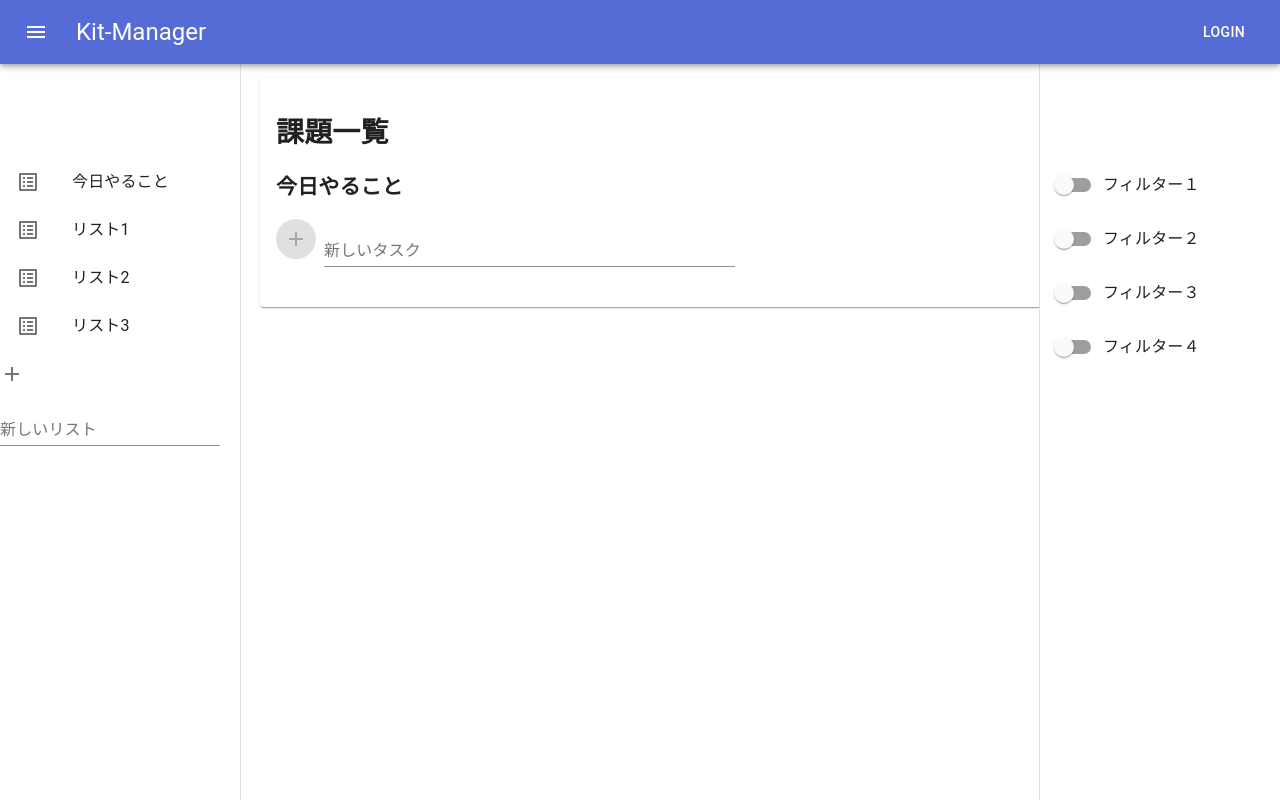
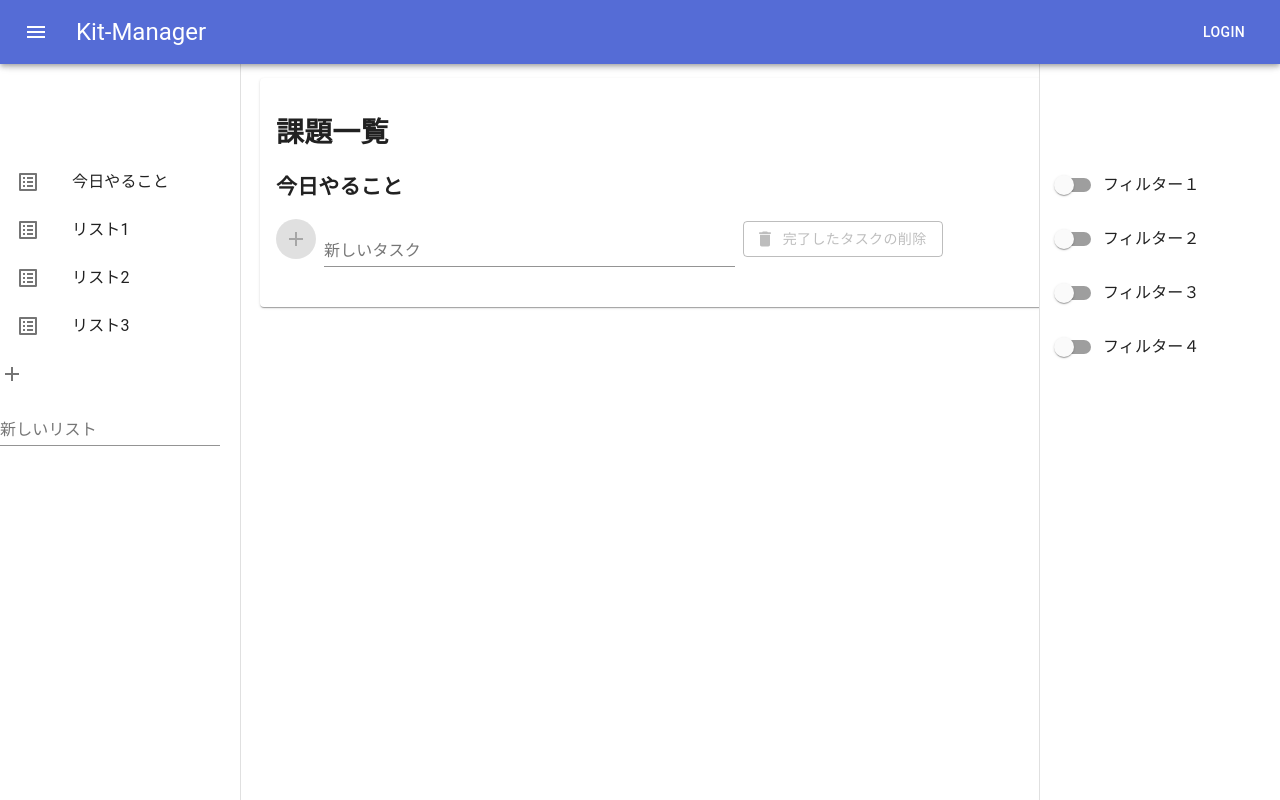
Before and after one commit to rainierrr/task-manager, a React app in the folder frontend/: page / in a window 1280 px wide. Shown: the top 800 px of the page. Built offline with nearby package versions, Linux system fonts and the light colour scheme; the HTML template or start-up script is replaced by a standard one.

Commit message:
完了したタスクをまとめて削除するボタンを追加

```diff
--- a/frontend/src/ListFilter.tsx
+++ b/frontend/src/ListFilter.tsx
@@ -2,9 +2,6 @@ import React from 'react';
 import Drawer from '@material-ui/core/Drawer';
 import List from '@material-ui/core/List';
 import ListItem from '@material-ui/core/ListItem';
-import ListItemIcon from '@material-ui/core/ListItemIcon';
-import ListItemText from '@material-ui/core/ListItemText';
-import ListAltIcon from '@material-ui/icons/ListAlt';
 import { makeStyles, createStyles, Theme } from '@material-ui/core/styles';
 import Switch from '@material-ui/core/Switch';
 import FormControlLabel from '@material-ui/core/FormControlLabel';
--- a/frontend/src/Tasks/Actions.ts
+++ b/frontend/src/Tasks/Actions.ts
@@ -3,6 +3,7 @@ export type Actions = (
   | AddTaskAction
   | DeleteTaskAction
   | CheckTaskAction
+  | DeleteAllCompletedTaskAction
 );
 
 export interface AddTaskAction extends Action {
@@ -13,6 +14,10 @@ export interface AddTaskAction extends Action {
 export interface DeleteTaskAction extends Action {
   type: 'DELETE_TASK';
   id: number;
+}
+
+export interface DeleteAllCompletedTaskAction extends Action {
+  type: 'DELETE_ALL_COMPLETED_TASK_ACTION';
 }
 
 export interface CheckTaskAction extends Action {
@@ -35,6 +40,12 @@ export function deleteTaskAction(id:number) : DeleteTaskAction {
   }
 }
 
+export function deleteAllCompletedTaskAction() : DeleteAllCompletedTaskAction {
+  return {
+    type: 'DELETE_ALL_COMPLETED_TASK_ACTION'
+  }
+}
+
 export function checkTaskAction(id:number, completed:boolean) : CheckTaskAction {
   return {
     type: 'CHECK_TASK',
--- a/frontend/src/Tasks/index.tsx
+++ b/frontend/src/Tasks/index.tsx
@@ -3,7 +3,10 @@ import { useEffect } from 'react'
 import { makeStyles, createStyles, Theme } from '@material-ui/core/styles'
 import { useSelector, useDispatch } from 'react-redux';
 import { RootState } from '../store'
-import { addTaskAction } from './Actions'
+import {
+  addTaskAction,
+  deleteAllCompletedTaskAction
+} from './Actions'
 import { TaskType } from './Type'
 import Task from './Task'
 import List from '@material-ui/core/List'
@@ -12,6 +15,11 @@ import Card from '@material-ui/core/Card'
 import CardContent from '@material-ui/core/CardContent'
 import TextField from '@material-ui/core/TextField'
 import Fab from '@material-ui/core/Fab';
+import Button from '@material-ui/core/Button';
+import DeleteIcon from '@material-ui/icons/Delete';
+import { red } from "@material-ui/core/colors";
+
+
 const useStyles = makeStyles((theme: Theme) =>
   createStyles({
     root: {
@@ -45,6 +53,12 @@ function index() {
     setTask('')
   }
 
+  const deleteAllCompletedDeleteButton = (e: React.MouseEvent<HTMLElement>) => {
+    e.preventDefault()
+    dispatch(deleteAllCompletedTaskAction())
+
+  }
+
   return (
     <div>
       <Card>
@@ -55,9 +69,13 @@ function index() {
           <AddIcon />
         </Fab>
         <TextField id="standard-basic" label="新しいタスク" value={task} onChange={e => setTask(e.target.value)} className={classes.textField}/>
-          <List>
+        <Button variant="outlined" color="secondary" startIcon={<DeleteIcon />}
+          onClick={deleteAllCompletedDeleteButton} disabled={tasks.tasks.find((task:TaskType) => task.completed === true) === undefined}>
+          完了したタスクの削除
+        </Button>
+        <List>
           { tasks.tasks.map((task: TaskType) => ( <Task key={task.id} task={task}/> )) }
-          </List>
+        </List>
         </CardContent>
       </Card>
     </div>
--- a/frontend/src/Tasks/reducer.ts
+++ b/frontend/src/Tasks/reducer.ts
@@ -28,10 +28,12 @@ const taskReducer = (state: TasksType = initialState(), action: Actions) => {
           },
         ],
 			};
-			case 'DELETE_TASK':
-				return  { tasks: [ ...(state.tasks.filter(( task ) => task.id !== action.id)) ]}
-			case 'CHECK_TASK':
-				return { tasks: [ ...(state.tasks.map(( task ) => task.id === action.id ? {id:task.id, text:task.text, completed: action.completed} : task)) ]}
+	case 'DELETE_TASK':
+		return  { tasks: [ ...(state.tasks.filter(( task ) => task.id !== action.id)) ]}
+	case 'DELETE_ALL_COMPLETED_TASK_ACTION':
+		return  { tasks: [ ...(state.tasks.filter(( task ) => !(task.completed))) ]}
+	case 'CHECK_TASK':
+		return { tasks: [ ...(state.tasks.map(( task ) => task.id === action.id ? {id:task.id, text:task.text, completed: action.completed} : task)) ]}
     default:
       return state
   }
```
